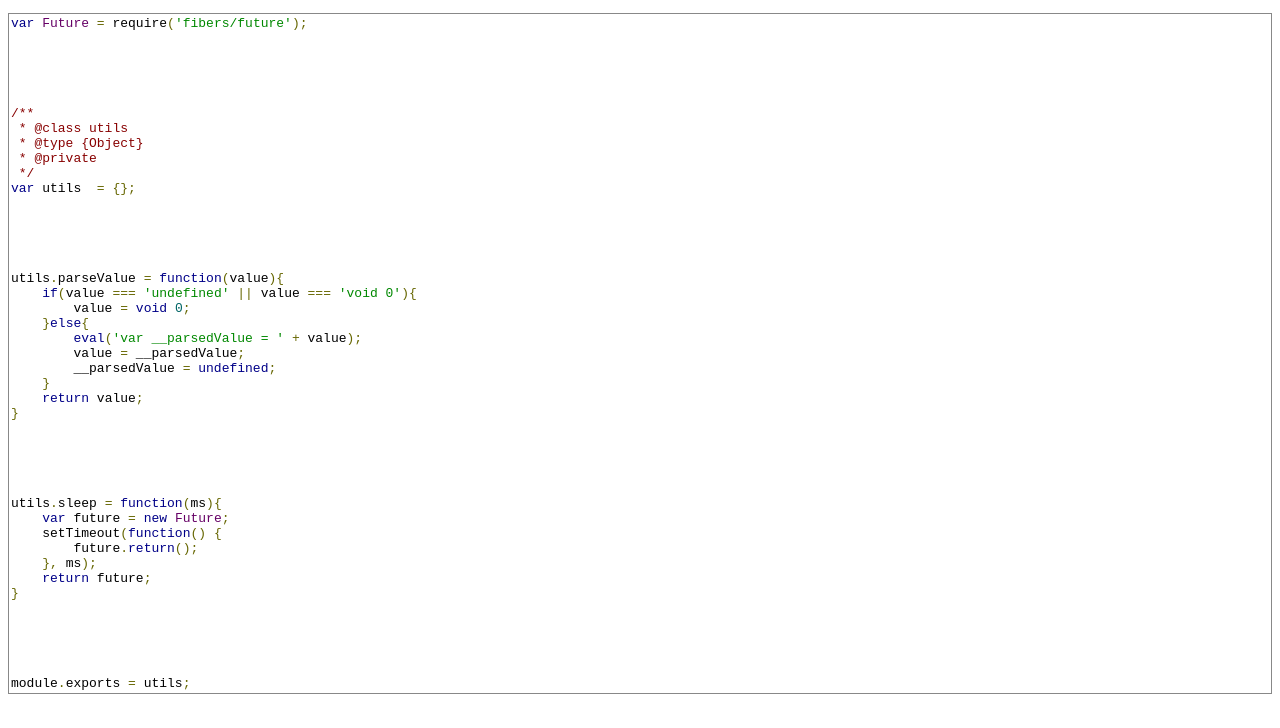
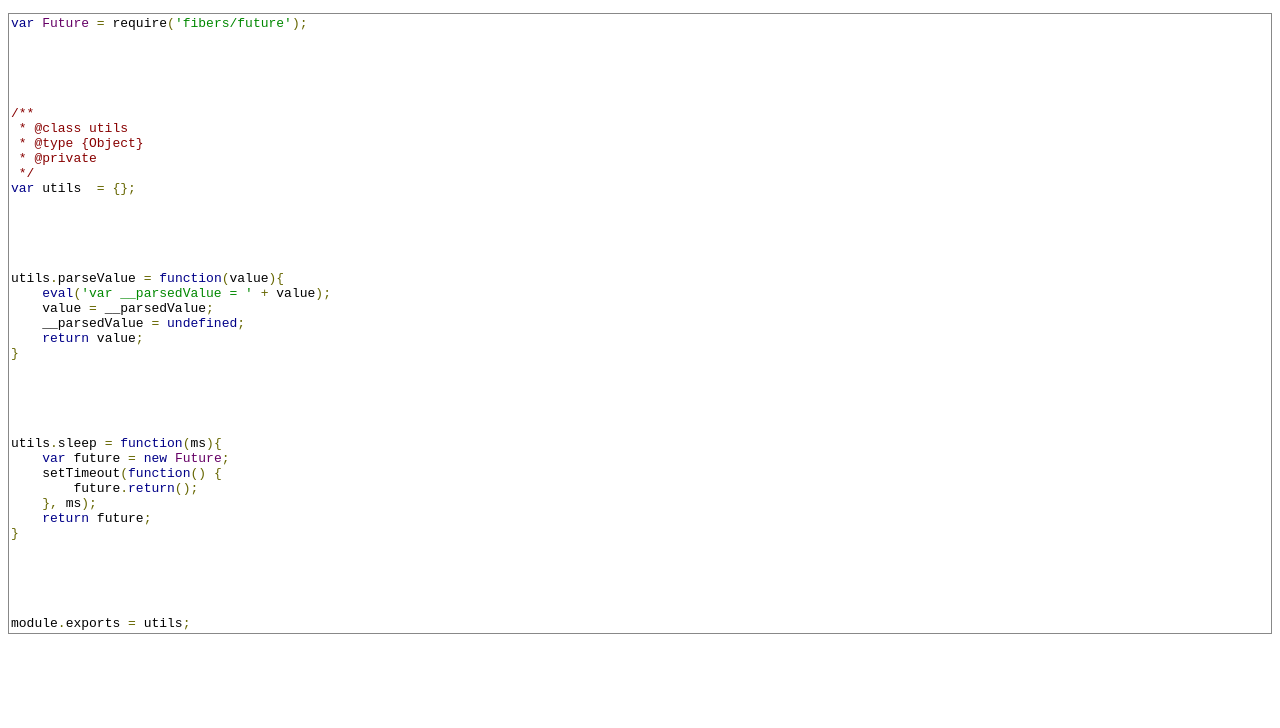
Before and after one commit to hackhat/cucumberry, a website: page docs/jsduck/source/utils.html in a window 1280 px wide. Drawn offline with Linux system fonts and the light colour scheme.

Commit message:
Updates docs.

```diff
--- a/docs/jsduck/source/utils.html
+++ b/docs/jsduck/source/utils.html
@@ -33,13 +33,9 @@ var utils  = {};
 
 
 utils.parseValue = function(value){
-    if(value === 'undefined' || value === 'void 0'){
-        value = void 0;
-    }else{
-        eval('var __parsedValue = ' + value);
-        value = __parsedValue;
-        __parsedValue = undefined;
-    }
+    eval('var __parsedValue = ' + value);
+    value = __parsedValue;
+    __parsedValue = undefined;
     return value;
 }
 
```
Also changed, not shown: docs/jsduck/index.html (+1 -1 lines), docs/jsduck/source/parseArguments.html (+1 -1 lines), Readme.MD, docs/jsduck/output/core.plugins.parseArguments.js.
